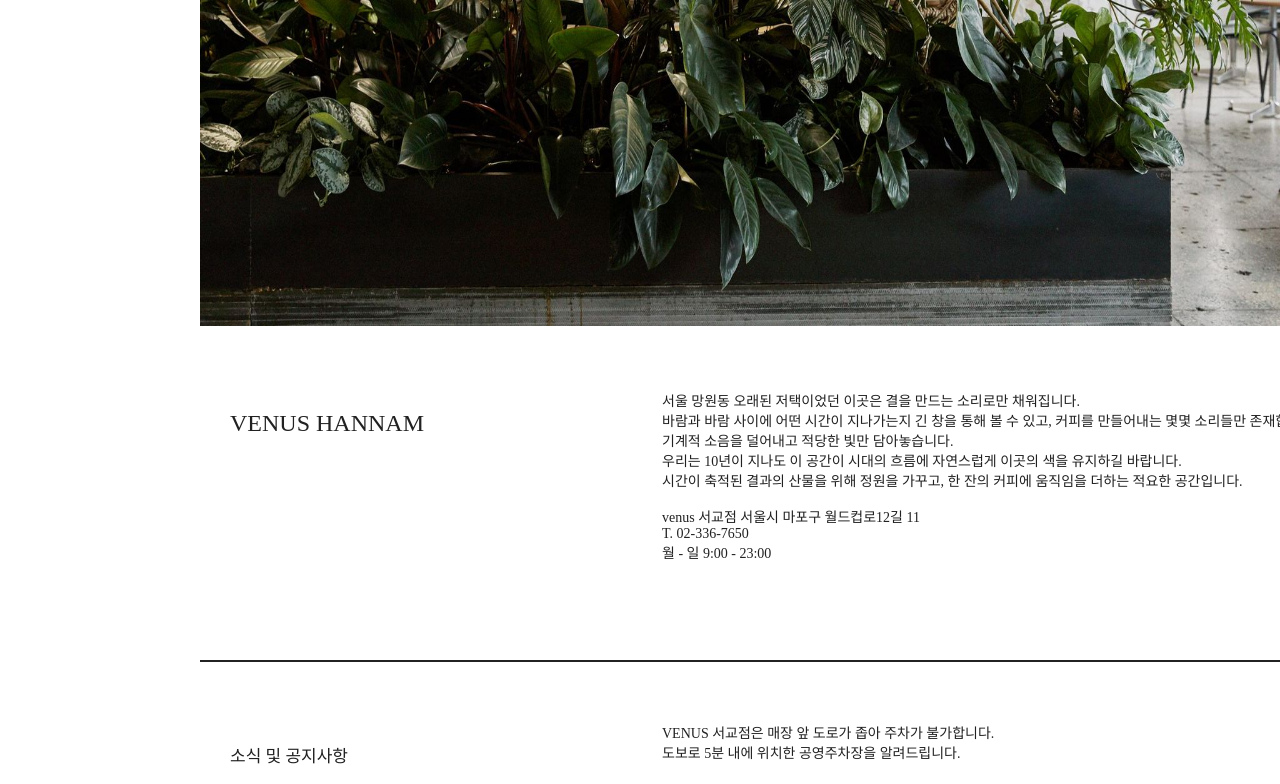
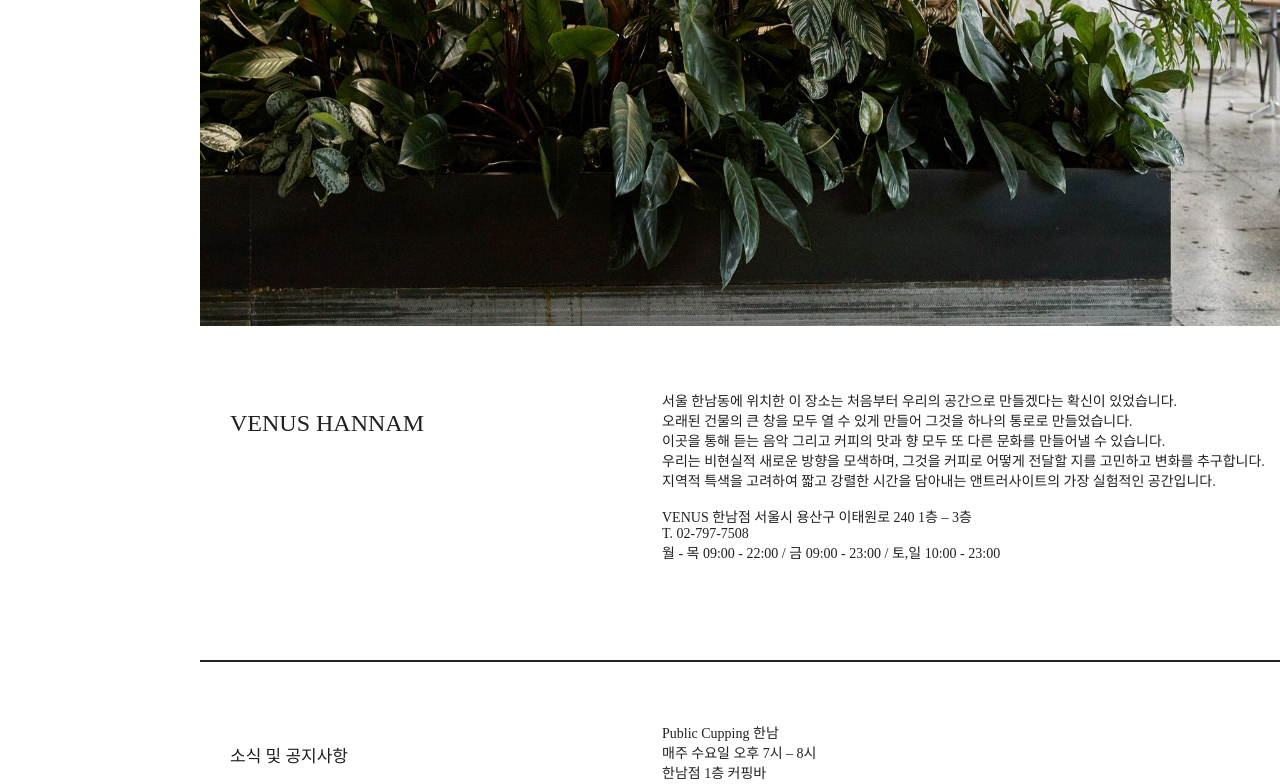
Before and after one commit to namni22/react_team_exam, a React (Create React App) app: page /visit in a window 1280 px wide. Shown: the part 2000-2784 px from the top of the page. Built offline with nearby package versions, Linux system fonts and the light colour scheme.

Commit message:
navi 설정, visit main내용변경

```diff
--- a/src/App.js
+++ b/src/App.js
@@ -7,6 +7,9 @@ import Visit from "./component/visit/Visit";
 import About from "./component/about/About";
 import Contact from "./component/contact/Contact";
 import Class from "./component/class/Class";
+import VisitSeoGyo from "./component/visit/VisitSeoGyo";
+import VisitHannam from "./component/visit/VisitHannam";
+import VisitJejuHanlim from "./component/visit/VisitJejuHanlim";
 
 function App() {
   return (
@@ -16,7 +19,7 @@ function App() {
         <Routes>
           <Route path="/" element={<Main />} />
           <Route path="/about" element={<About />} />
-          <Route path="/visit" element={<Visit />} />
+          <Route path="/visit/*" element={<Visit />} />
           <Route path="/beans" element={<CoffeeBeans />} />
           <Route path="/class" element={<Class />} />
           <Route path="/contact" element={<Contact />} />
--- a/src/component/visit/Visit.js
+++ b/src/component/visit/Visit.js
@@ -3,13 +3,18 @@ import { Route, Routes } from "react-router-dom";
 import VisitJejuHanlim from "./VisitJejuHanlim";
 import VisitSeoGyo from "./VisitSeoGyo";
 import VisitHannam from "./VisitHannam";
+import "./visit.css";
 
 const Visit = () => {
   return (
     <div className="visit-all-wrap">
       <div className="visit-content-wrap">
         <VisitSideMenu />
-        <div className="visit-content">
+          <Routes>
+            <Route path="seogyo" element={<VisitSeoGyo />}></Route>
+            <Route path="hannam" element={<VisitHannam />}></Route>
+            <Route path="jejuhanlim" element={<VisitJejuHanlim />}></Route>
+          </Routes>
           <div className="visit-main-img">
             <img src="img/visit/SEOGYO.jpg"></img>
           </div>
@@ -29,7 +34,7 @@ const Visit = () => {
               <p>
                 <br></br>
               </p>
-              <p>venus 서교점 서울시 마포구 월드컵로12길 11 </p>
+              <p>VENUS 서교점 서울시 마포구 월드컵로12길 11 </p>
               <p>T. 02-336-7650</p>
               <p>월 - 일 9:00 - 23:00</p>
             </div>
@@ -56,85 +61,63 @@ const Visit = () => {
             <div className="caffe-name">VENUS HANNAM</div>
             <div className="caffe-story">
               <p>
-                서울 망원동 오래된 저택이었던 이곳은 결을 만드는 소리로만
-                채워집니다.<br></br> 바람과 바람 사이에 어떤 시간이 지나가는지
-                긴 창을 통해 볼 수 있고, 커피를 만들어내는 몇몇 소리들만
-                존재합니다.<br></br> 기계적 소음을 덜어내고 적당한 빛만
-                담아놓습니다.<br></br> 우리는 10년이 지나도 이 공간이 시대의
-                흐름에 자연스럽게 이곳의 색을 유지하길 바랍니다.<br></br> 시간이
-                축적된 결과의 산물을 위해 정원을 가꾸고, 한 잔의 커피에 움직임을
-                더하는 적요한 공간입니다.
+              서울 한남동에 위치한 이 장소는 처음부터 우리의 공간으로 만들겠다는 확신이 있었습니다.<br></br>
+              오래된 건물의 큰 창을 모두 열 수 있게 만들어 그것을 하나의 통로로 만들었습니다.<br></br>
+              이곳을 통해 듣는 음악 그리고 커피의 맛과 향 모두 또 다른 문화를 만들어낼 수 있습니다.<br></br>
+              우리는 비현실적 새로운 방향을 모색하며, 그것을 커피로 어떻게 전달할 지를 고민하고 변화를 추구합니다.<br></br>
+              지역적 특색을 고려하여 짧고 강렬한 시간을 담아내는 앤트러사이트의 가장 실험적인 공간입니다.
               </p>
               <p>
                 <br></br>
               </p>
-              <p>venus 서교점 서울시 마포구 월드컵로12길 11 </p>
-              <p>T. 02-336-7650</p>
-              <p>월 - 일 9:00 - 23:00</p>
+              <p>VENUS 한남점 서울시 용산구 이태원로 240 1층 – 3층 </p>
+              <p>T. 02-797-7508</p>
+              <p>월 - 목 09:00 - 22:00 / 금 09:00 - 23:00 / 토,일 10:00 - 23:00</p>
             </div>
           </div>
           <div className="visit-bottom-wrap">
             <div className="notice">소식 및 공지사항</div>
             <div className="notice-content">
               <p>
-                VENUS 서교점은 매장 앞 도로가 좁아 주차가 불가합니다.
-                <br></br>
-                도보로 5분 내에 위치한 공영주차장을 알려드립니다.
-                <br></br>
-                <br></br>
-                <br></br>• 청기와 노상 공영 주차장 (매장에서 도보3분) 마포구
-                서교동 467-11 <br></br>• 청기와3 노상 공영 주차장 (매장에서 도보
-                5분) 마포구 서교동 458-12
+              Public Cupping 한남<br></br>
+              매주 수요일 오후 7시 – 8시<br></br>
+              한남점 1층 커핑바<br></br>
+              홈페이지에서 신청 후 누구나 자유롭게 참여가능합니다.<br></br>
               </p>
             </div>
           </div>
           <div className="visit-main-img">
-            <img src="img/visit/SEOGYO.jpg"></img>
+            <img src="img/visit/jejuhanlim.jpg"></img>
           </div>
           <div className="visit-mid-wrap">
-            <div className="caffe-name">VENUS SEOGYO</div>
+            <div className="caffe-name">VENUS JEJU HANLIM</div>
             <div className="caffe-story">
               <p>
-                서울 망원동 오래된 저택이었던 이곳은 결을 만드는 소리로만
-                채워집니다.<br></br> 바람과 바람 사이에 어떤 시간이 지나가는지
-                긴 창을 통해 볼 수 있고, 커피를 만들어내는 몇몇 소리들만
-                존재합니다.<br></br> 기계적 소음을 덜어내고 적당한 빛만
-                담아놓습니다.<br></br> 우리는 10년이 지나도 이 공간이 시대의
-                흐름에 자연스럽게 이곳의 색을 유지하길 바랍니다.<br></br> 시간이
-                축적된 결과의 산물을 위해 정원을 가꾸고, 한 잔의 커피에 움직임을
-                더하는 적요한 공간입니다.
+              제주 한림읍 전분공장을 세 번째 VENUS 공간으로 만들면서 우리는 하나의 생명력을 심었습니다.<br></br>
+              천창을 통해 볕이 모이는 부분에 씨를 심었고, 물을 주면 자라지 않을까? 아주 단순한 생각을 모아서 공간을 만들었습니다.<br></br>
+              돌이 많고 땅이 고르지 않은 공장 바닥에서 매일 볕을 받고 자라난 식물을 계속해서 키워나가는 것, 그 자체가 우리의 태도를 보여주는 것이라고 생각합니다.<br></br>
+              자연의 흐름을 읽어가며 커피를 즐길 수 있는 공간입니다.
               </p>
               <p>
                 <br></br>
               </p>
-              <p>venus 서교점 서울시 마포구 월드컵로12길 11 </p>
-              <p>T. 02-336-7650</p>
-              <p>월 - 일 9:00 - 23:00</p>
+              <p>VENUS 제주한림점 제주시 한림읍 한림로564 </p>
+              <p>T. 064-796-7991</p>
+              <p>월 - 일 10:00 - 19:00</p>
             </div>
           </div>
           <div className="visit-bottom-wrap">
-            <div className="notice">소식 및 공지사항</div>
+            <div className="notice">제주점 특별메뉴</div>
             <div className="notice-content">
               <p>
-                VENUS 서교점은 매장 앞 도로가 좁아 주차가 불가합니다.
-                <br></br>
-                도보로 5분 내에 위치한 공영주차장을 알려드립니다.
-                <br></br>
-                <br></br>
-                <br></br>• 청기와 노상 공영 주차장 (매장에서 도보3분) 마포구
-                서교동 467-11 <br></br>• 청기와3 노상 공영 주차장 (매장에서 도보
-                5분) 마포구 서교동 458-12
+              제주점 한정 유기농 아이스크림을 판매합니다.<br></br>
+              제주농산물로 손수 만든 Beverage 메뉴와 매장에서 직접 재배한 생허브티를 판매합니다.
               </p>
             </div>
           </div>
-
-          <Routes>
-            <Route path="SEOGYO" element={<VisitSeoGyo />}></Route>
-            <Route path="HANNAM" element={<VisitHannam />}></Route>
-            <Route path="JEJUHANLIM" element={<VisitJejuHanlim />}></Route>
-          </Routes>
+        <div className="visit-content">
+            </div>
         </div>
-      </div>
     </div>
   );
 };
--- a/src/component/visit/VisitHannam.js
+++ b/src/component/visit/VisitHannam.js
@@ -1,7 +1,9 @@
+import VisitSideMenu from "./VisitSideMenu";
+
 const VisitHannam = () => {
   return (
     <>
-      <div className="visit-title">제목</div>
+      <div className="visit-title">한남</div>
     </>
   );
 };
--- a/src/component/visit/VisitJejuHanlim.js
+++ b/src/component/visit/VisitJejuHanlim.js
@@ -1,7 +1,9 @@
+import VisitSideMenu from "./VisitSideMenu";
+
 const VisitJejuHanlim = () => {
   return (
     <>
-      <div className="visit-title">제목</div>
+     <div className="visit-title">한림</div>
     </>
   );
 };
--- a/src/component/visit/VisitSeoGyo.js
+++ b/src/component/visit/VisitSeoGyo.js
@@ -1,7 +1,9 @@
+import VisitSideMenu from "./VisitSideMenu";
+
 const VisitSeoGyo = () => {
   return (
     <>
-      <div className="visit-title">제목</div>
+      <div className="visit-title">서교</div>
     </>
   );
 };
--- a/src/component/visit/VisitSideMenu.js
+++ b/src/component/visit/VisitSideMenu.js
@@ -13,17 +13,17 @@ const VisitSideMenu = () => {
     <div className="visit-side-menu">
       <ul>
         <li>
-          <Link to="SEOGYO" onClick={activeMenu}>
+          <Link to="/visit/seogyo" onClick={activeMenu}>
             SEOGYO
           </Link>
         </li>
         <li>
-          <Link to="HANNAM" onClick={activeMenu}>
-            MANGWON
+          <Link to="/visit/hannam" onClick={activeMenu}>
+            HANNAM
           </Link>
         </li>
         <li>
-          <Link to="JEJUHANLIM" onClick={activeMenu}>
+          <Link to="/visit/jejuhanlim" onClick={activeMenu}>
             JEJU HANLIM
           </Link>
         </li>
--- a/src/component/visit/visit.css
+++ b/src/component/visit/visit.css
@@ -1,6 +1,63 @@
-.visit-navi > ul {
+* {
+  font-size: 14px;
+}
+.visit-side-menu > ul {
+  width: 1200px;
+  margin: 40px auto;
+  padding: 0;
+  overflow: hidden;
+}
+.visit-side-menu > ul > li {
+  width: calc(100% / 3);
+  float: left;
+}
+.visit-side-menu > ul > li > a {
+  display: block;
+  width: 100%;
+  color: #222;
+  font-size: 15px;
   text-align: center;
+  height: 30px;
+  line-height: 30px;
 }
-.visit-navi > ul > li {
-  display: inline-block;
+.visit-main-img > img {
+  width: 100%;
+  height: 800px;
 }
+.visit-mid-wrap {
+  width: 1200px;
+  margin: 0 auto;
+  display: flex;
+  height: 200px;
+  padding-bottom: 80px;
+  padding-top: 50px;
+}
+.caffe-name {
+  width: 35%;
+  font-size: 24px;
+  padding: 30px;
+}
+.caffe-story {
+  width: 65%;
+  padding: 10px;
+}
+
+.visit-bottom-wrap {
+  border-top: 2px solid #222;
+  padding-top: 50px;
+  padding-bottom: 80px;
+  width: 1200px;
+  margin: 0 auto;
+  display: flex;
+  height: 150px;
+}
+.notice {
+  width: 392px;
+  padding: 30px;
+  font-size: 17px;
+}
+.notice-content {
+  padding: 10px;
+  width: 65%;
+  width: 60%;
+}
--- a/src/component/visit/visitSideMenu.css
+++ b/src/component/visit/visitSideMenu.css
@@ -61,3 +61,8 @@
   width: 65%;
   width: 60%;
 }
+.visit-side-menu a.active{
+  text-decoration: underline;
+  text-underline-offset: 6px;
+  font-weight: 700;
+}
```
Also changed, not shown: public/img/visit/jejuhanlim.jpg (added), 1 other file (tests, documents, lock files or other folders).
